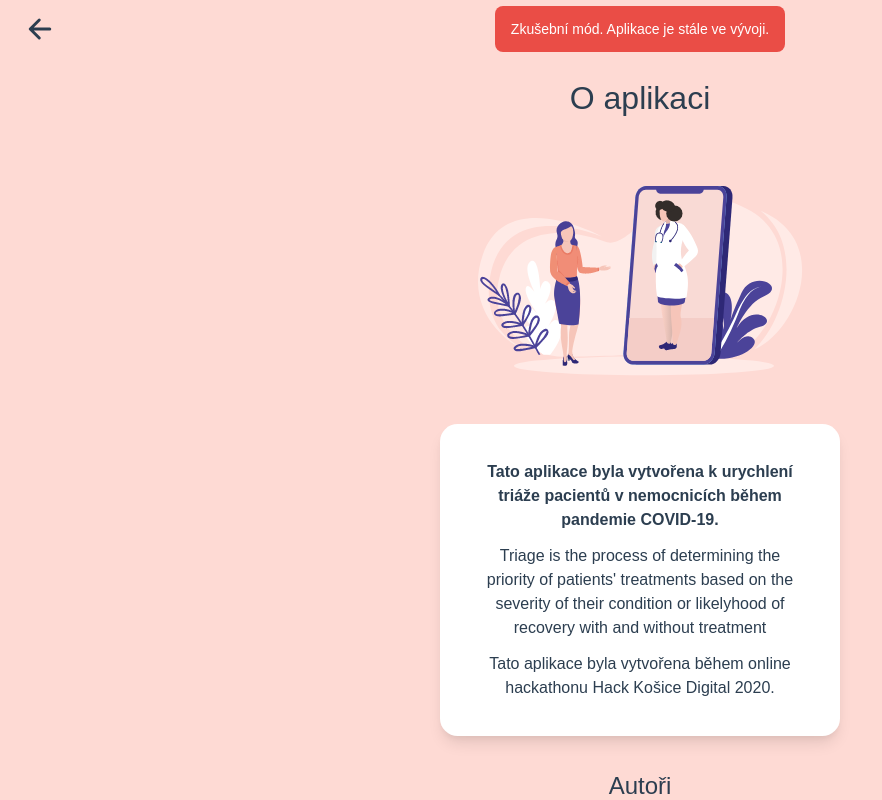
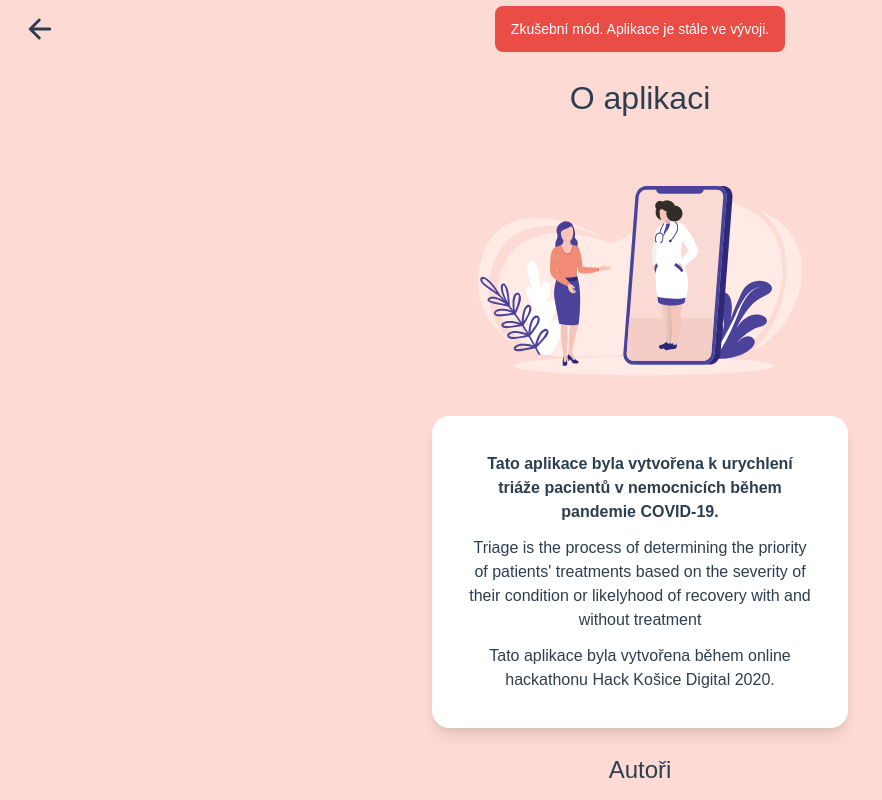
Before and after one commit to Smart-Triage/smart-triage, a Vue app: page /about in a window 1280 px wide. Shown: the top 800 px of the page, without its empty margins (0-882 px from the left). Built offline with nearby package versions, Linux system fonts and the light colour scheme; no server answers; what vue-head, vue-uuid would draw is missing.

Commit message:
Card margins fixed

```diff
--- a/src/theme/general.scss
+++ b/src/theme/general.scss
@@ -52,7 +52,7 @@ h2 {
 }
 
 .card {
-  @apply shadow-lg m-6 p-6 bg-white;
+  @apply shadow-lg m-4 p-6 bg-white;
   border-radius: 1.1em;
   p {
     @apply m-3;
```
